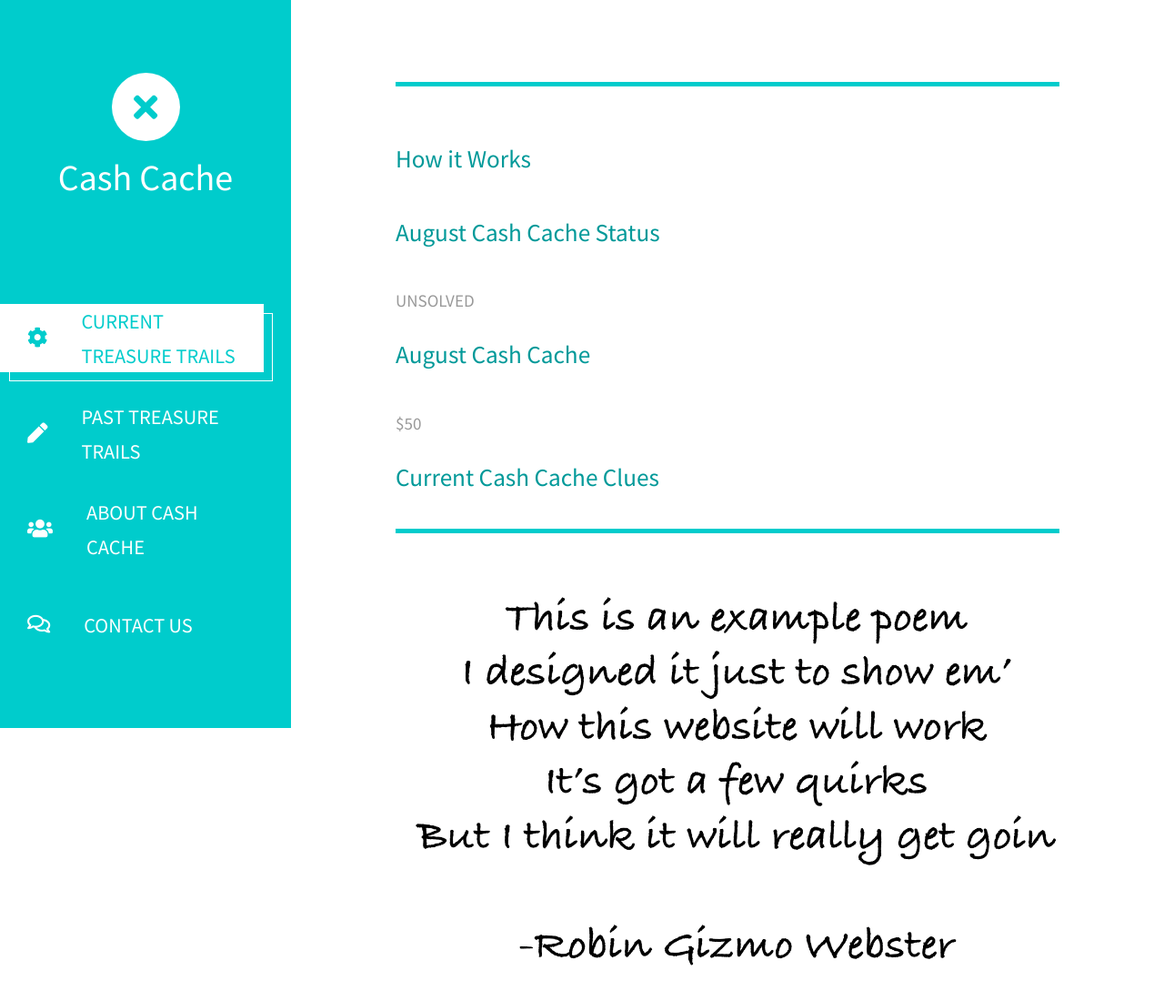
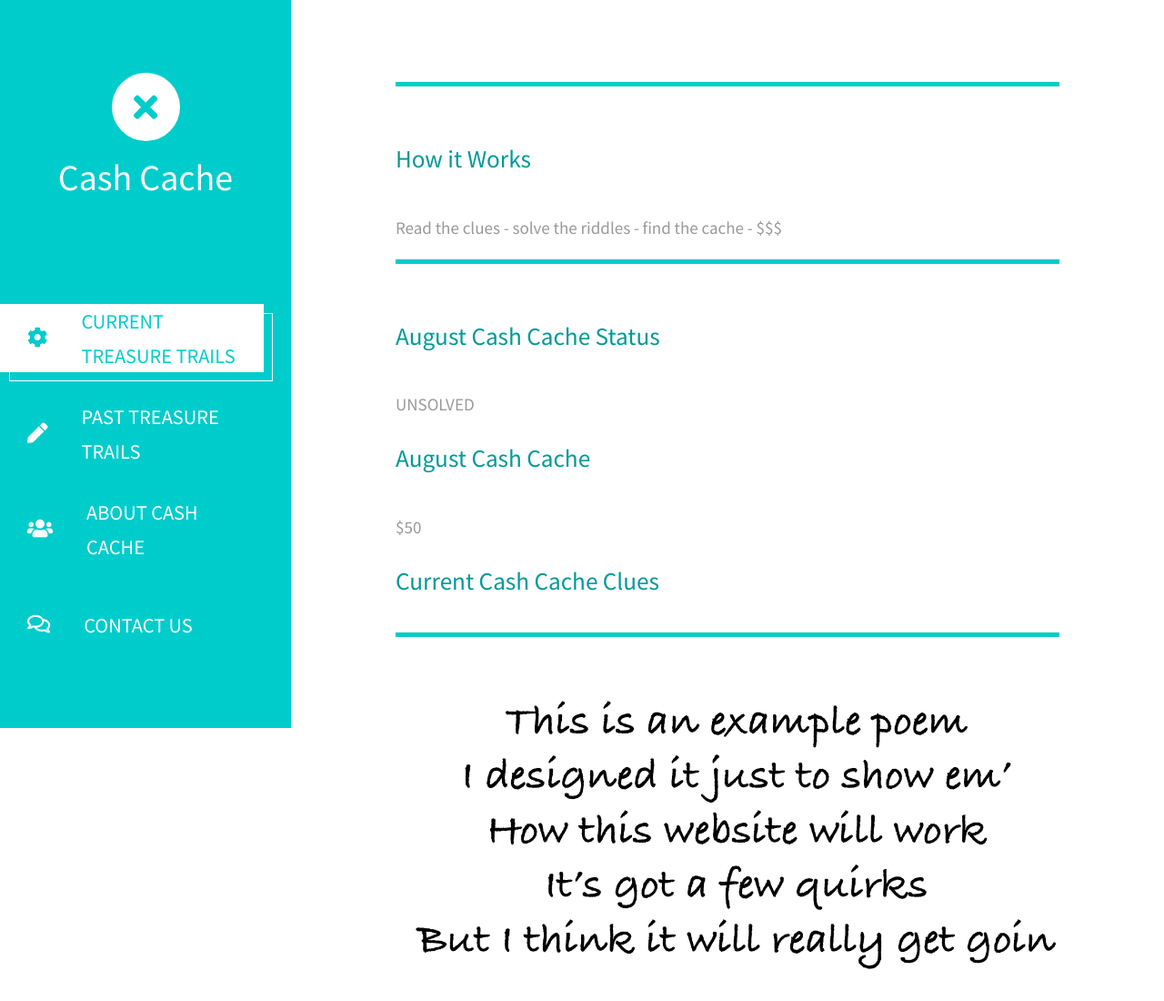
Before and after one commit to william-crimmins/william-crimmins.github.io, a plain HTML site: page index.html in a window 1280 px wide. Shown: the top 1100 px of the page at 91% size. Drawn offline with Linux system fonts and the light colour scheme.

Commit message:
Add how it works - fix lines and description

```diff
--- a/index.html
+++ b/index.html
@@ -80,6 +80,8 @@
                     <div class="mb-4">
                         <hr class="tm-hr-primary tm-mb-55">
                         <h2 class="pt-2 tm-mb-40 tm-color-primary tm-post-title">How it Works</h2>
+                        <p>Read the clues - solve the riddles - find the cache - $$$</p>
+                        <hr class="tm-hr-primary tm-mb-55">
                         <h2 class="pt-2 tm-mb-40 tm-color-primary tm-post-title">August Cash Cache Status</h2>
                         <p>UNSOLVED</p>
                         <h2 class="pt-2 tm-mb-40 tm-color-primary tm-post-title">August Cash Cache</h2>
```
